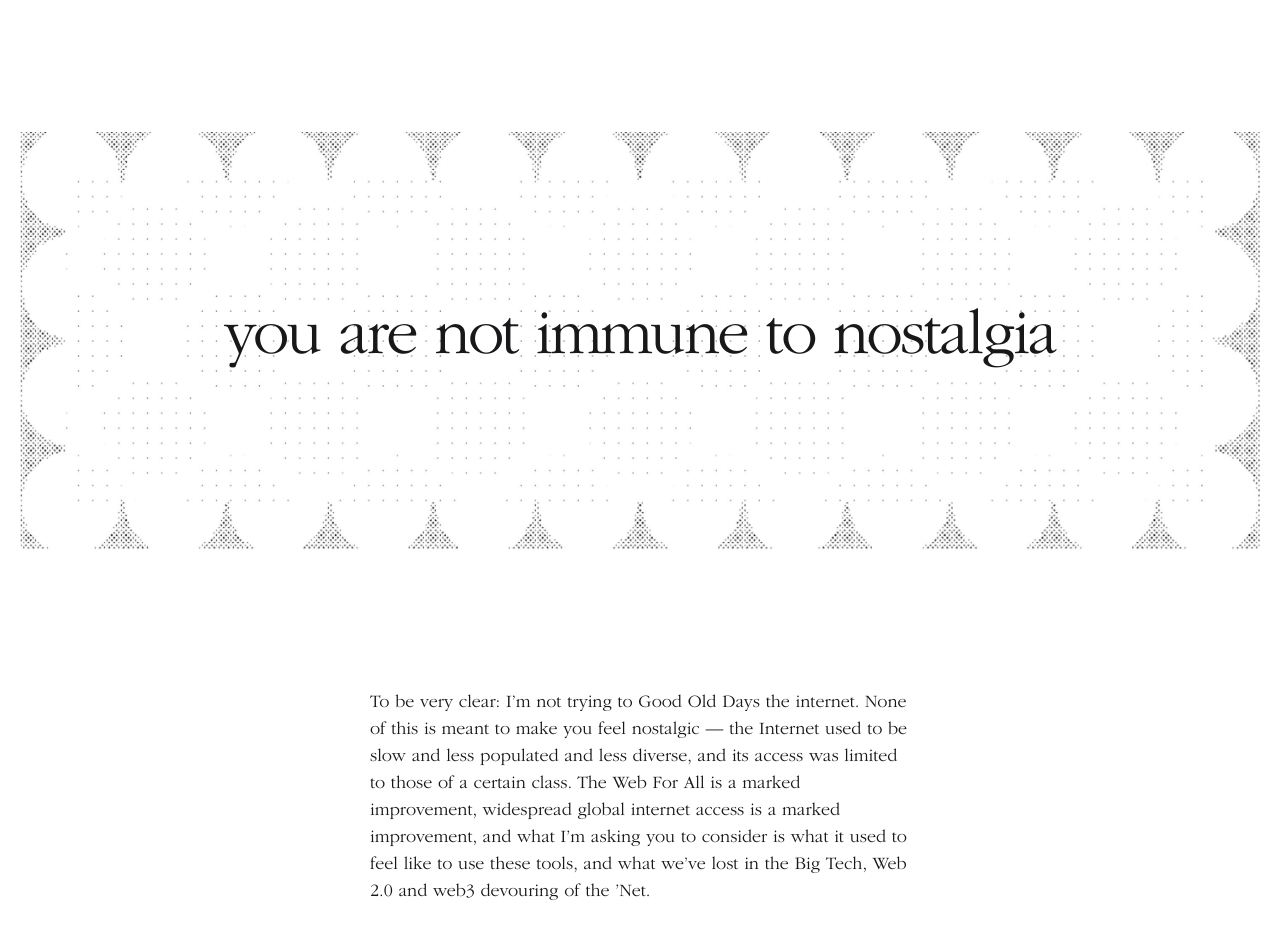
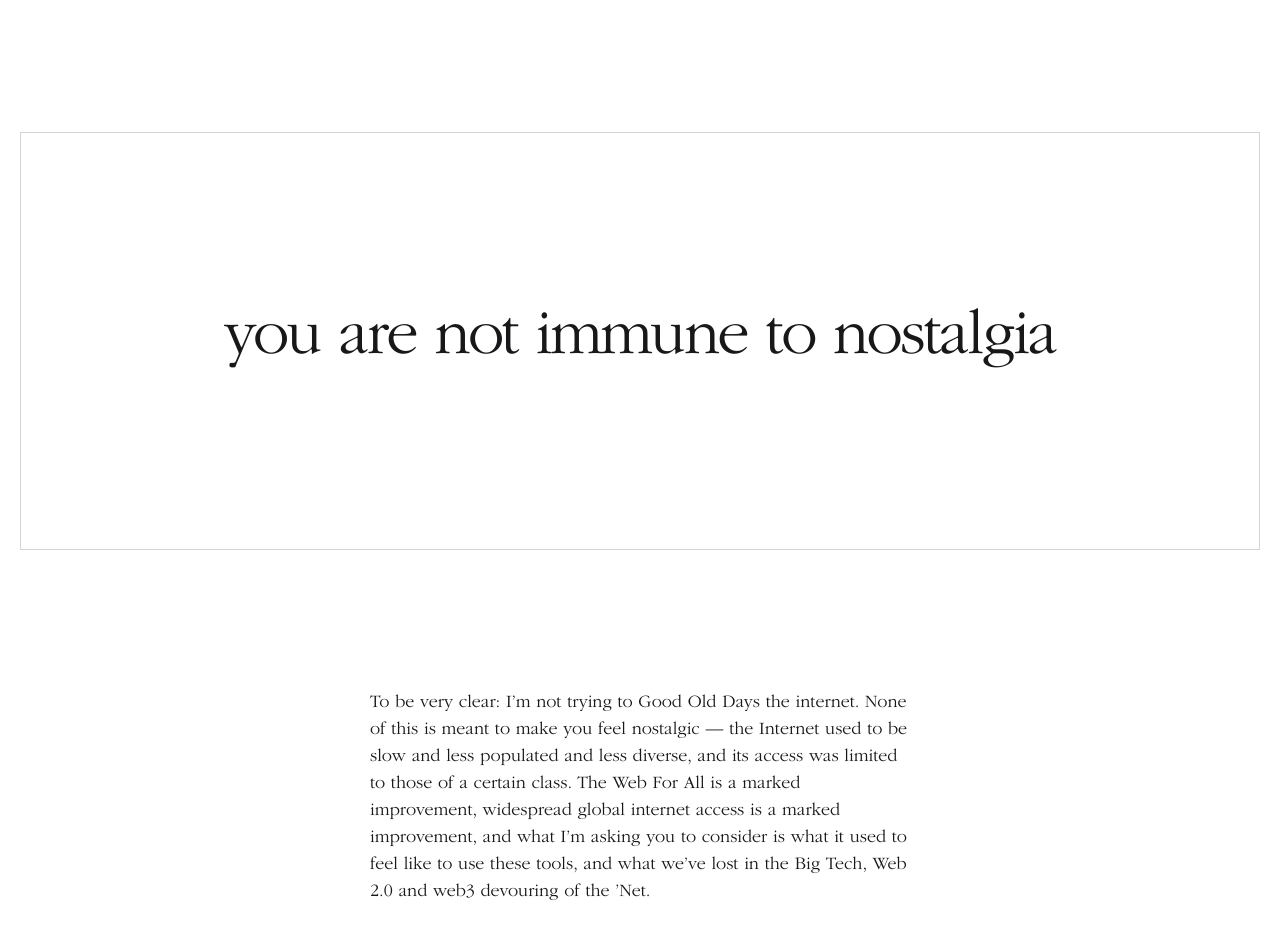
Before and after one commit to Gauravgupta2026/gauravgupta, a Next.js app: page / in a window 1280 px wide. Shown: the part 7100-8029 px from the top of the page. Built offline with nearby package versions, Linux system fonts and the light colour scheme; no server answers; a web font is replaced by a local one.

Commit message:
Simplify nostalgia statement frame

```diff
--- a/src/components/sections/MyStory.module.css
+++ b/src/components/sections/MyStory.module.css
@@ -20,29 +20,13 @@
 }
 
 .statementFrame {
-  position: relative;
-  isolation: isolate;
   width: min(100%, 1512px);
   display: grid;
   aspect-ratio: 2048 / 690;
   place-items: center;
   padding: 64px;
   overflow: hidden;
-}
-
-.statementFrame::before {
-  position: absolute;
-  z-index: -1;
-  inset: 0;
-  background-image: url("/assets/story/nostalgia-halftone.jpg");
-  background-position: center;
-  background-size: 100% 100%;
-  content: "";
-}
-
-:global(:root[data-theme="dark"]) .statementFrame::before {
-  filter: invert(1);
-  opacity: .78;
+  border: 1px solid var(--editorial-hairline);
 }
 
 .statement {
@@ -179,10 +163,6 @@
     padding: 32px 20px;
   }
 
-  .statementFrame::before {
-    background-size: auto 100%;
-  }
-
   .statement {
     font-size: clamp(43px, 12.5vw, 58px);
     line-height: 1.03;
```
